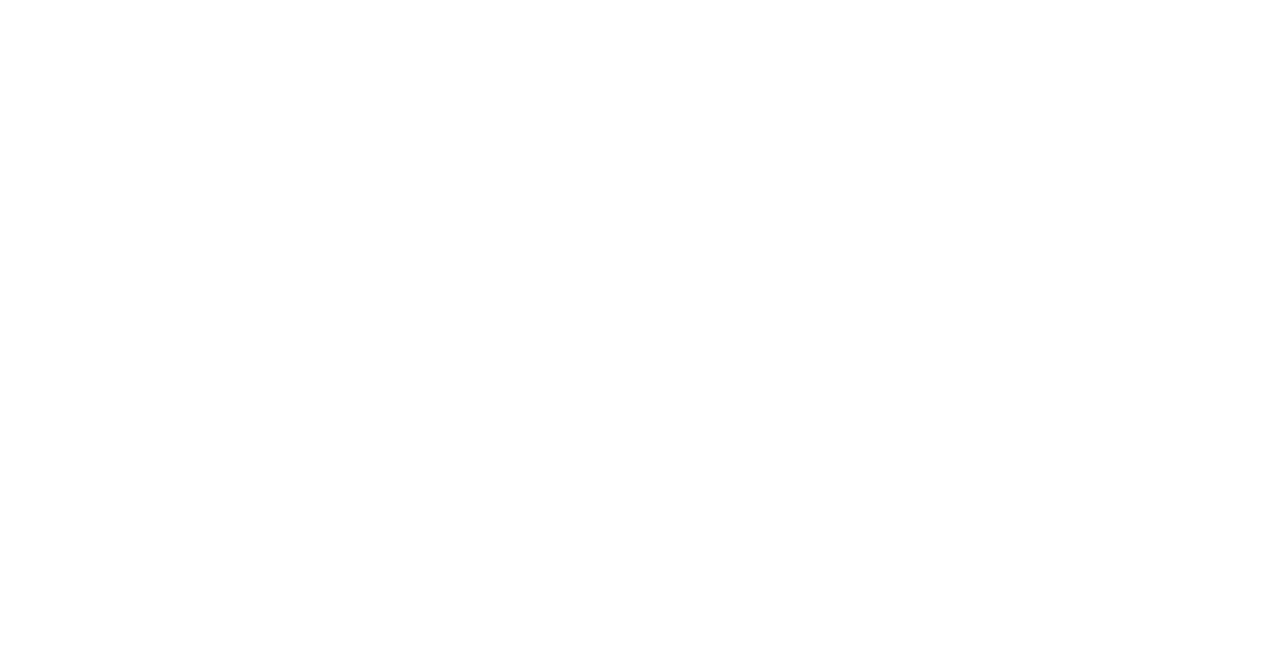
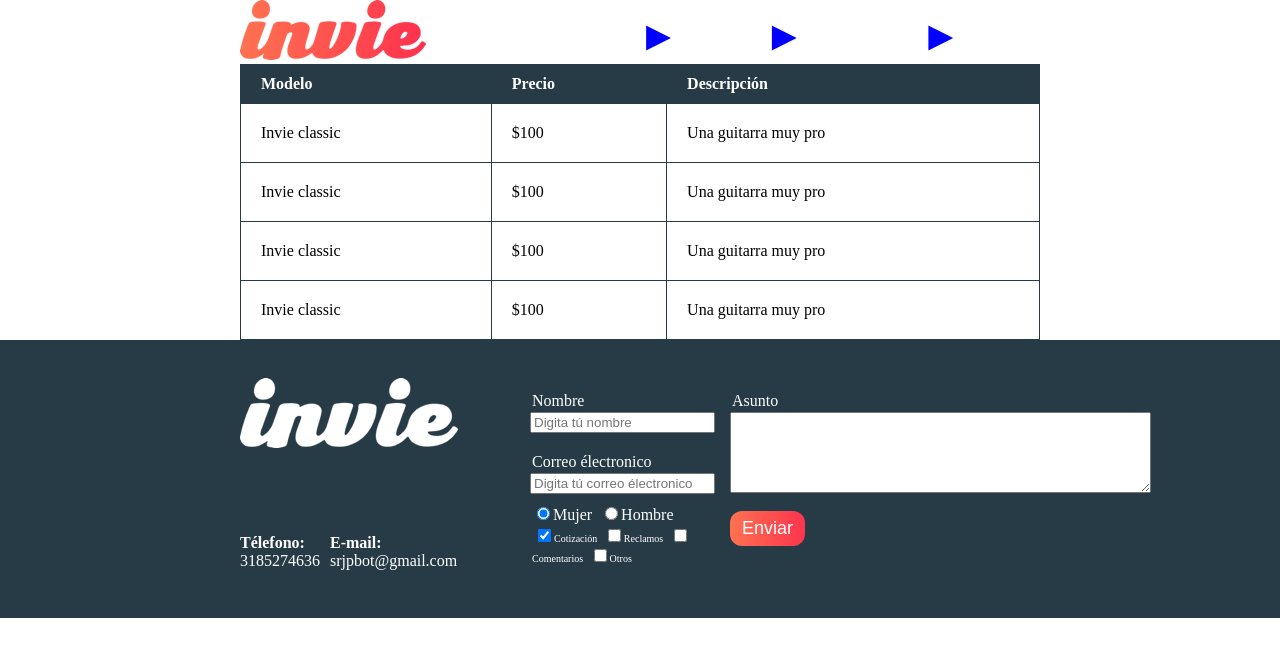
Before and after one commit to Jeanpigi/invie-responsive, a plain HTML site: page precios/precios.html in a window 1280 px wide. Drawn offline with Linux system fonts and the light colour scheme; a web font is replaced by a local one.

Commit message:
Maqueteando segunda parte

```diff
--- a/css/style.css
+++ b/css/style.css
@@ -5,10 +5,41 @@ body{
 header{
   position: relative;
 }
+table{
+  width: 100%;
+}
+th{
+  background: #273b47;
+  color: white;
+  padding: 10px 20px;
+  text-align: left;
+}
+
+td{
+  padding: 20px;
+}
+table, th, td{
+  border: 1px solid #273b47;
+  border-collapse: collapse;
+}
+.boton{
+  border-radius: 12px;
+  border: none;
+  background: #fd324e;
+  color: white;
+  padding: 7px 12px;
+  font-size: 18px;
+  background: linear-gradient(to left, #fe344e, #ff7250);
+  cursor: pointer;
+  text-decoration: none;
+}
 .titulo{
   font-size: 70px;
   margin-top: 50px;
   margin-bottom: 15px;
+}
+.titulo span{
+  text-decoration: underline;
 }
 .resumen{
   font-size: 24px;
@@ -41,8 +72,21 @@ header{
   margin-left: 30px;
 }
 
+.menu li:before{
+  content: '▸';
+  font-size: 50px;
+  line-height: 20px;
+  color: blue;
+}
+
+.menu a{
+  color: white;
+  text-decoration: none;
+}
+
 .logotipo{
   display: inline-block;
+  margin: auto;
 }
 
 .contenedor{
@@ -55,6 +99,8 @@ header{
 }
 .contenedor_guitarra_izquierdo{
   margin-left: 370px;
+  position: relative;
+  bottom: 90px;
 }
 .derecha{
   float: right;
@@ -64,13 +110,12 @@ header{
 .izquierda{
   float: left;
   position: relative;
-  top: 60px;
+  top: 40px;
 }
 
 .guitarra{
   margin: 10px;
   padding: 10px;
-  /*overflow: hidden;*/
   border: 1px solid black;
   border-radius: 10px;
 }
@@ -79,12 +124,74 @@ header{
   padding: 0;
 }
 
+.footer{
+  background: #273b47;
+}
+
+.footer .contenedor{
+  display: flex;
+  justify-content: space-between;
+}
+
+.contacto{
+  display: flex;
+  width: 300px;
+  flex-wrap: wrap;
+  align-items: center;
+}
+
+.contacto img{
+  display: block;
+}
+.contacto strong{
+  display: block;
+}
+
+.contacto a{
+  color: white;
+  text-decoration: none;
+  margin: 10px 10px 10px 0;
+}
+
+.formulario{
+  display: flex;
+  width: 500px;
+  color: white;
+  padding: 50px 10px;
+}
+
+.formulario label, sexo, .intereses{
+  padding: 2px;
+}
+
+.columna1, .columna2{
+  display: flex;
+  flex-direction: column;
+}
+
+.columna1{
+  margin-right: 15px;
+}
+.columna2{
+  align-items: flex-start;
+}
+
+.intereses label{
+  font-size: 10px;
+}
+
+.sexo{
+  margin-top: 10px;
+}
+
 #portada{
   background-image: url("../images/background.png");
+  background-size: cover;
   color: white;
-  padding: 20px;
+  padding: 50px;
+  height: 300px;
 }
-#portada button{
+#portada boton{
   margin-bottom: 50px;
 }
 
--- a/precios/precios.html
+++ b/precios/precios.html
@@ -0,0 +1,112 @@
+<!DOCTYPE html>
+<html lang="en" dir="ltr">
+  <head>
+    <meta charset="utf-8">
+    <title>Precios</title>
+    <link href="../css/style.css" rel="stylesheet" >
+    <!-- fuente de google.com/fonts -->
+    <link href="https://fonts.googleapis.com/css?family=Allerta|Gaegu" rel="stylesheet">
+  </head>
+  <body>
+    <!--  header -->
+    <header id="header" class="contenedor">
+      <!-- logotipo -->
+      <figure class="logotipo">
+         <img src="../images/invie.png" width="186" height="60" alt="Invie Logotipo">
+      </figure>
+      <!-- menu -->
+      <nav class="menu">
+        <ul>
+          <li>
+            <a href="../index.html">Home</a>
+          </li>
+          <li>
+            <a href="../index.html#guitarras">Guitarras</a>
+          </li>
+          <li>
+            <a href="./precios.html">Precios</a>
+          </li>
+        </ul>
+      </nav>
+    </header>
+    <section>
+        <div class="contenedor">
+          <table>
+          <thead>
+            <tr>
+              <th>Modelo</th>
+              <th>Precio</th>
+              <th>Descripción</th>
+            </tr>
+          </thead>
+          <tbody>
+            <tr>
+              <td>Invie classic</td>
+              <td>$100</td>
+              <td>Una guitarra muy pro</td>
+            </tr>
+            <tr>
+              <td>Invie classic</td>
+              <td>$100</td>
+              <td>Una guitarra muy pro</td>
+            </tr>
+            <tr>
+              <td>Invie classic</td>
+              <td>$100</td>
+              <td>Una guitarra muy pro</td>
+            </tr>
+            <tr>
+              <td>Invie classic</td>
+              <td>$100</td>
+              <td>Una guitarra muy pro</td>
+            </tr>
+          </tbody>
+        </table>
+        </div>
+    </section>
+    <footer class="footer">
+      <div class="contenedor">
+        <div class="contacto">
+          <img src="../images/invie-white.png" alt="logotipo-blanco">
+          <a href="tel:+573185274636"> <strong> Télefono: </strong><span> 3185274636 </span></a>
+          <a href="mailto:srjpbot@gmail.com"> <strong> E-mail: </strong><span> srjpbot@gmail.com </span></a>
+        </div>
+        <form class="formulario" action="index.html" method="post">
+          <div class="columna1">
+            <label for="nombre">Nombre</label>
+            <input id="nombre" type="text" name="nombre" value="" placeholder="Digita tú nombre"><br>
+            <label for="email">Correo électronico</label>
+            <input id="email" type="email" name="email" value="" placeholder="Digita tú correo électronico">
+            <div class="sexo">
+              <label for="mujer">
+                <input id="mujer" type="radio" name="sexo" value="mujer" checked>Mujer
+              </label>
+              <label for="hombre">
+                <input id="hombre" type="radio" name="sexo" value="hombre">Hombre
+              </label>
+            </div>
+            <div class="intereses">
+              <label for="cotizacion">
+                <input id="cotizacion" type="checkbox" name="intereses" value="cotizacion" checked>Cotización
+              </label>
+              <label for="reclamos">
+                <input id="reclamos" type="checkbox" name="reclamos" value="reclamos">Reclamos
+              </label>
+              <label for="comentarios">
+                <input id="comentarios" type="checkbox" name="intereses" value="comentarios">Comentarios
+              </label>
+              <label for="otros">
+                <input id="otros" type="checkbox" name="intereses" value="otros">Otros
+              </label>
+            </div>
+          </div>
+          <div class="columna2">
+            <label for="asunto"> Asunto </label>
+            <textarea id="asunto" name="asunto" rows="5" cols="50"></textarea><br>
+            <input  class="boton" type="submit" name="" value="Enviar">
+          </div>
+        </form>
+      </div>
+    </footer>
+  </body>
+</html>
```
Also changed, not shown: index.html (+52 -8 lines).
